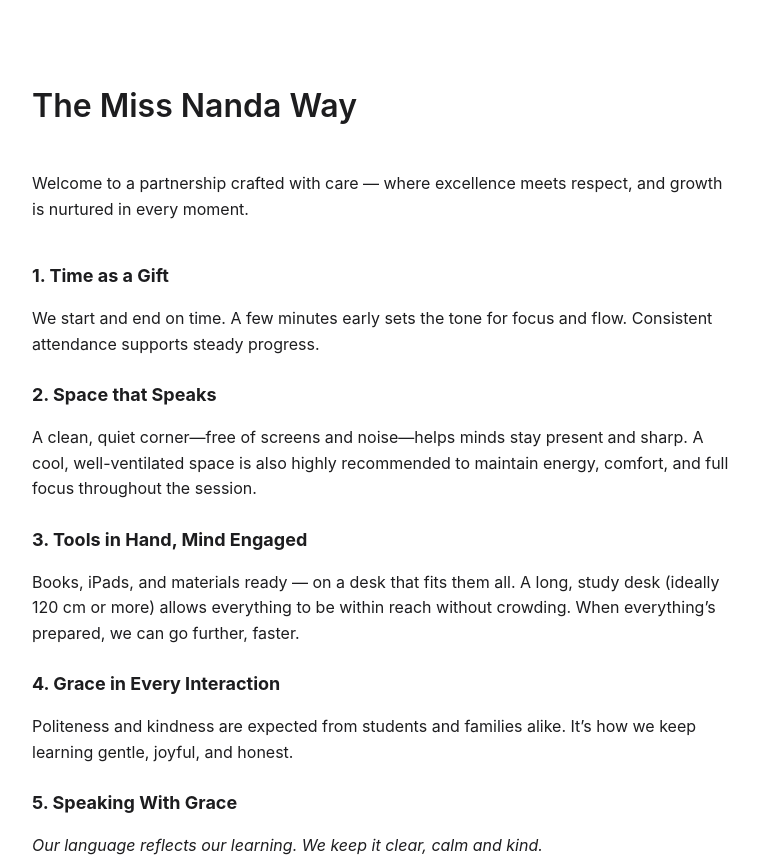
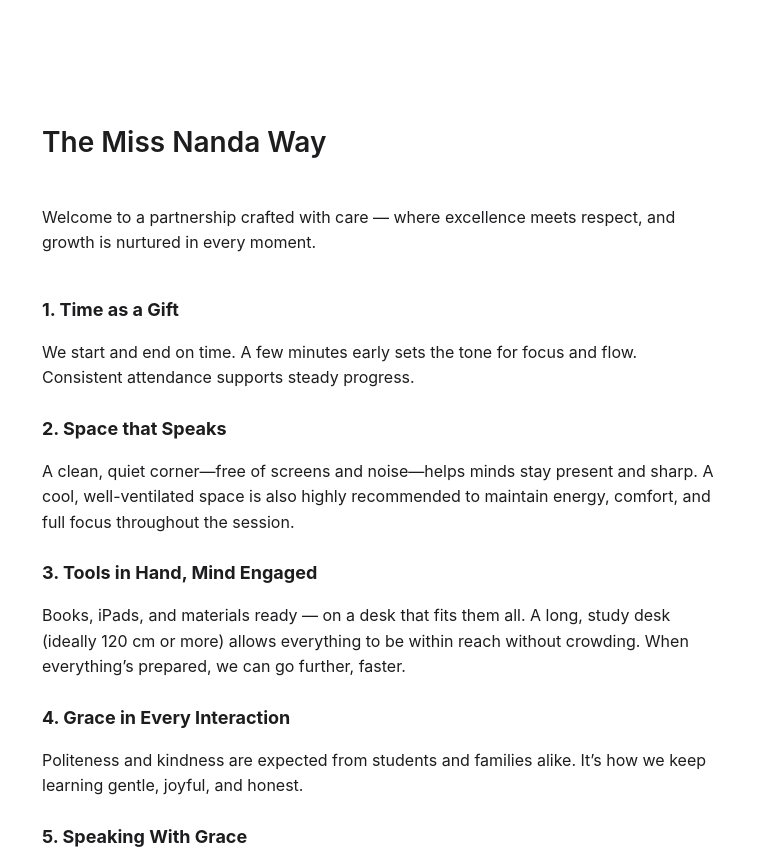
Before and after one commit to Missnanda/ettiquette, a plain HTML site: page index.html in a window 1280 px wide. Shown: the top 862 px of the page, without its empty margins (258-1017 px from the left). Drawn offline with Linux system fonts and the light colour scheme.

Commit message:
Update index.html

```diff
--- a/index.html
+++ b/index.html
@@ -8,33 +8,37 @@
     body {
       font-family: -apple-system, BlinkMacSystemFont, "Segoe UI", Roboto, Helvetica, Arial, sans-serif;
       margin: 0;
-      padding: 0;
+      padding: 40px 20px;
       background-color: #ffffff;
       color: #1d1d1f;
       line-height: 1.6;
+      max-width: 720px;
+      margin-left: auto;
+      margin-right: auto;
     }
-    .container {
+     .container {
       max-width: 700px;
       margin: 80px auto;
       padding: 0 20px;
     }
     h1 {
-      font-size: 32px;
+      font-size: 28px;
       font-weight: 600;
-      margin-bottom: 10px;
+      margin-bottom: 4px;
     }
-    .last-updated {
+    .updated {
       font-size: 14px;
-      color: #6e6e73;
-      margin-bottom: 40px;
+      color: #86868b;
+      margin-bottom: 32px;
     }
     h2 {
-        font-size: 18px;
+      font-size: 18px;
       margin-top: 24px;
     }
     p {
       margin: 10px 0;
-    }  .etiquette-closing {
+    }
+    .etiquette-closing {
     font-style: italic;
     color: #555;
     margin-top: 2em;
@@ -51,7 +55,6 @@
     a:hover {
       text-decoration: underline;
     }
-
     footer {
       margin-top: 80px;
       padding: 40px 20px;
```
